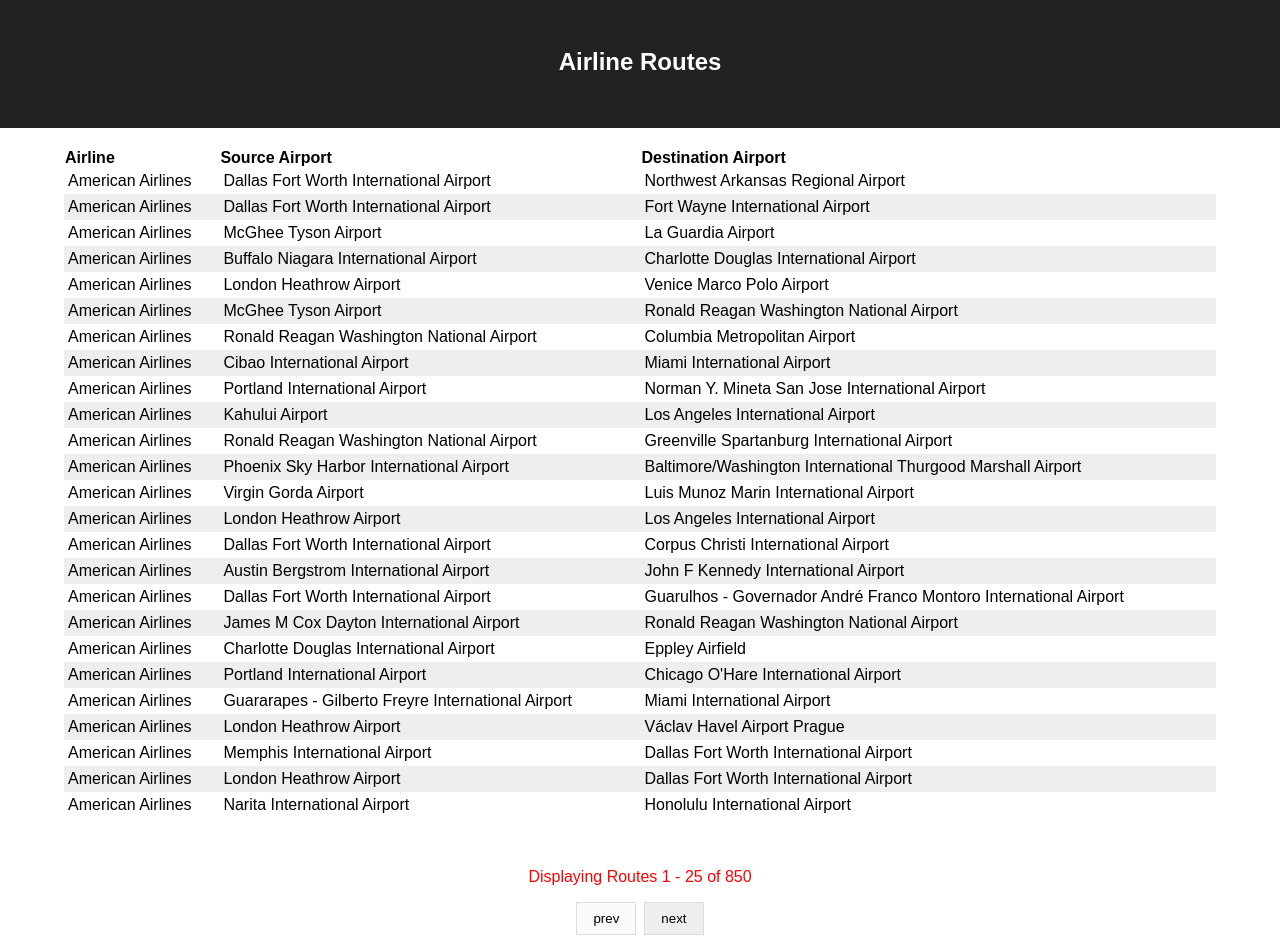
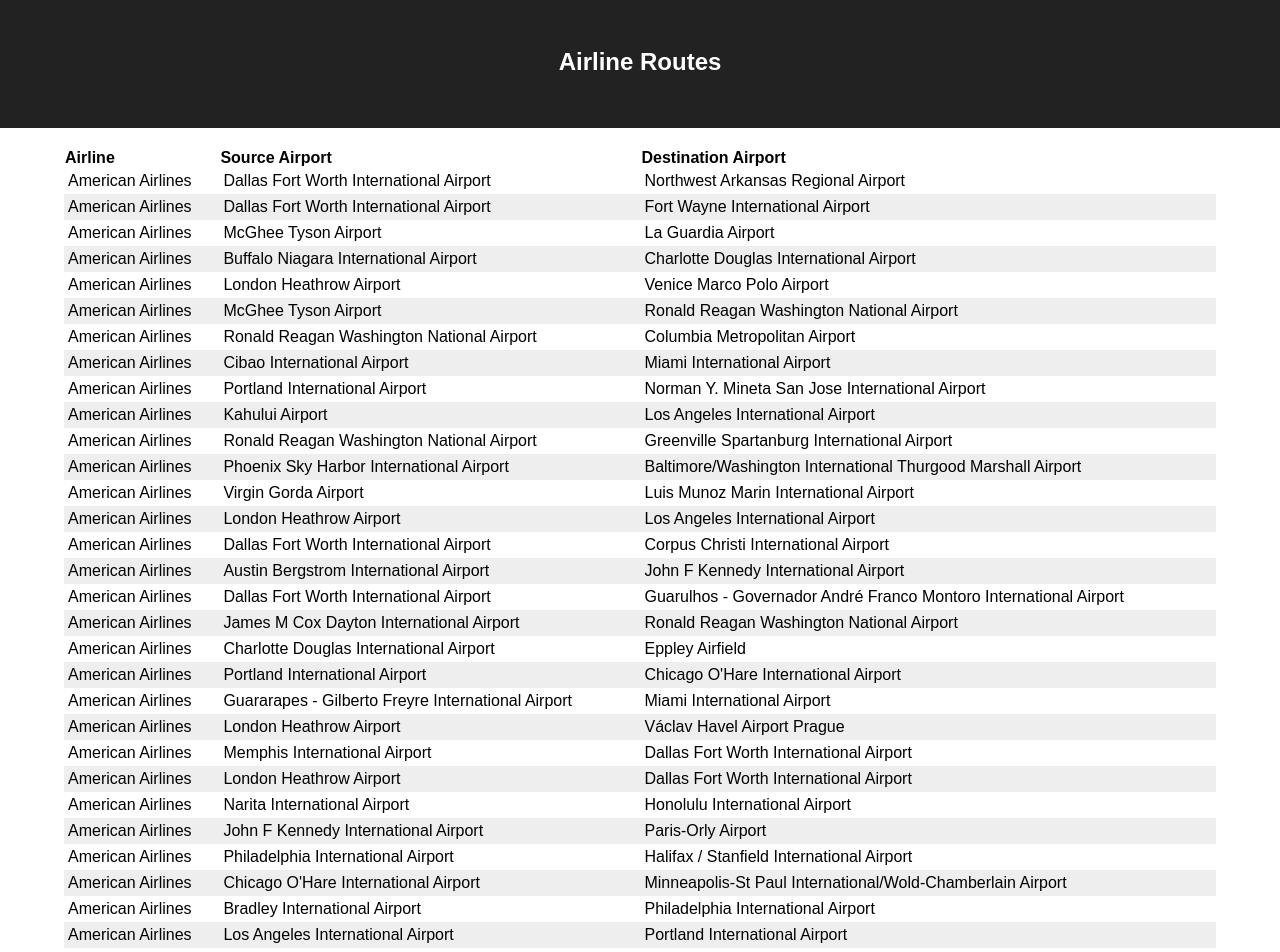
Before and after one commit to tdronkers04/airline-routes, a React (Create React App) app: page / in a window 1280 px wide. Shown: the top 952 px of the page. Built offline with nearby package versions, Linux system fonts and the light colour scheme.

Commit message:
step 5 refactor Table component to allow number of display rows per page to be specified by perPage prop

```diff
--- a/src/App.js
+++ b/src/App.js
@@ -25,7 +25,7 @@ const App = () => {
         <h1 className="title">Airline Routes</h1>
       </header>
       <section>
-        <Table columns={columns} rows={data.routes} format={formatValue}/>
+        <Table columns={columns} rows={data.routes} format={formatValue} perPage={33}/>
       </section>
     </div>
   )
--- a/src/components/Table.js
+++ b/src/components/Table.js
@@ -1,16 +1,16 @@
 import React, { useState } from 'react'
 
-const Table = ({ columns, rows, format }) => {
-  const [range, setRange] = useState({start: 0, end: 24})
+const Table = ({ columns, rows, format, perPage }) => {
+  const [range, setRange] = useState({start: perPage - perPage, end: perPage - 1})
 
   const handleClick = (event) => {
     const newRange = {}
     if (event.target.id === 'prev-btn') {
-      newRange.start = range.start -= 25
-      newRange.end = range.end -= 25
+      newRange.start = range.end - (perPage * 2) >= 0 ? range.end - (perPage * 2) : 0
+      newRange.end = range.end - perPage
     } else if (event.target.id === 'next-btn') {
-      newRange.start = range.start += 25
-      newRange.end = range.end += 25
+      newRange.start = range.start + perPage
+      newRange.end = range.start + (perPage * 2) <= rows.length - 1 ? range.start + (perPage * 2) : rows.length - 1
     }
     setRange(newRange)
   }
@@ -40,7 +40,7 @@ const Table = ({ columns, rows, format }) => {
         <p>{`Displaying Routes ${range.start + 1} - ${range.end + 1} of ${rows.length}`}</p>
         <div className='pagination'>
           <button disabled={range.start === 0 ? true : false} id="prev-btn" onClick={handleClick}>prev</button>
-          <button disabled={range.end >= rows.length - 1 ? true : false} id="next-btn" onClick={handleClick}>next</button>
+          <button disabled={range.end === rows.length - 1 ? true : false} id="next-btn" onClick={handleClick}>next</button>
         </div>
       </div>
     </div>
```
